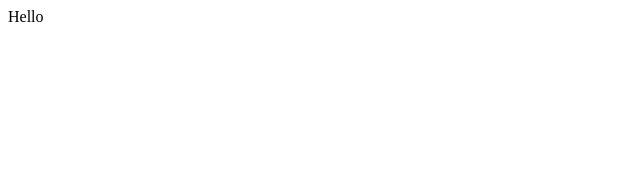
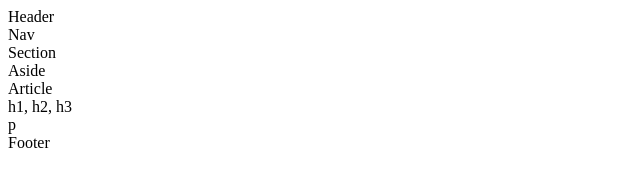
Before and after one commit to ogriff17/HW-Wireframe, a plain HTML site: page index.html in a window 1280 px wide. Shown: the whole page, without its empty margins (0-640 px from the left). Drawn offline with Linux system fonts and the light colour scheme.

Commit message:
Workinprogress

```diff
--- a/index.html
+++ b/index.html
@@ -1 +1,39 @@
-Hello
+<!DOCTYPE html>
+<html>
+    <head>
+        <title>HW-Wireframe</title>
+        <link rel="stylesheet" type="text/css" href="style.css">
+    </head>
+<body>
+<header>
+    Header
+</header>
+
+    <section id="firstName">
+       Nav
+    </section>
+
+     <section id="middleName">
+         Section
+        </section>
+
+        <section id="asideName">
+            Aside
+        </section>
+
+         <section id="articleName">
+             Article
+            </section>
+
+             <section id="headingName">
+                 h1, h2, h3
+                </section>
+
+                <section id="paragraphName">
+                    p
+                </section>
+            <footer>
+                Footer
+            </footer>
+ </body>
+</html>
```
